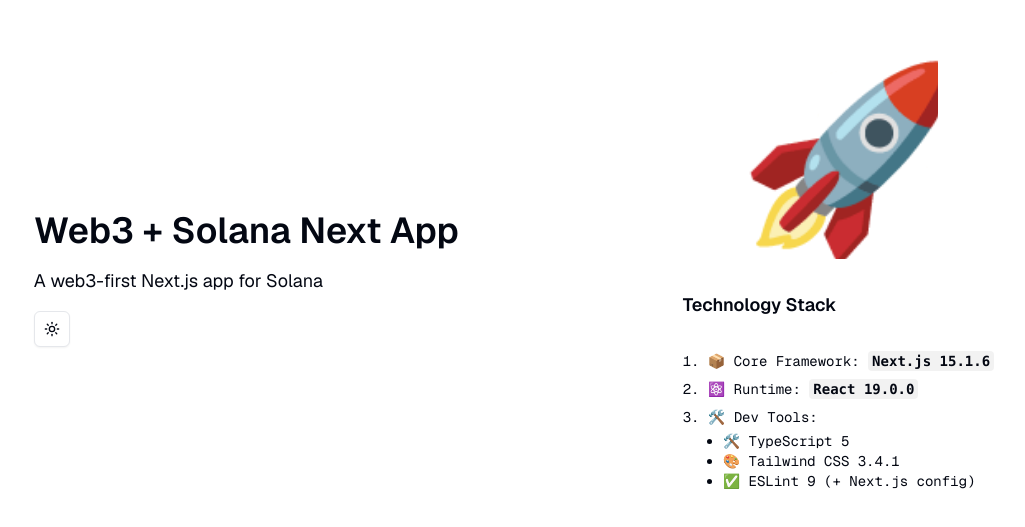
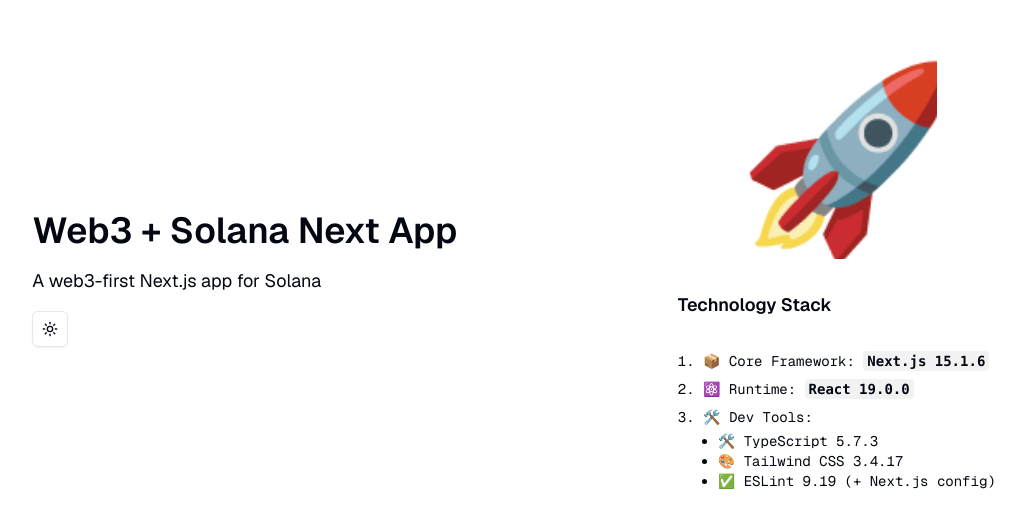
Before and after one commit to parseen254/web3-solana-dapp-next15, a Next.js app: page / in a window 1280 px wide. Shown: the part 121-648 px from the top of the page, without its empty margins (126-1151 px from the left). Built offline with nearby package versions, Linux system fonts and the light colour scheme.

Commit message:
chore: Update dependencies and improve versioning in package.json and pnpm-lock.yaml

```diff
--- a/src/app/page.tsx
+++ b/src/app/page.tsx
@@ -37,9 +37,9 @@
           <li className="mb-2">
             🛠️ Dev Tools:
             <ul className="list-disc ml-10 mt-1">
-              <li>🛠️ TypeScript 5</li>
-              <li>🎨 Tailwind CSS 3.4.1</li>
-              <li>✅ ESLint 9 (+ Next.js config)</li>
+              <li>🛠️ TypeScript 5.7.3</li>
+              <li>🎨 Tailwind CSS 3.4.17</li>
+              <li>✅ ESLint 9.19 (+ Next.js config)</li>
             </ul>
           </li>
         </ol>
```
Also changed, not shown: package.json (+8 -8 lines), 1 other file (tests, documents, lock files or other folders).
